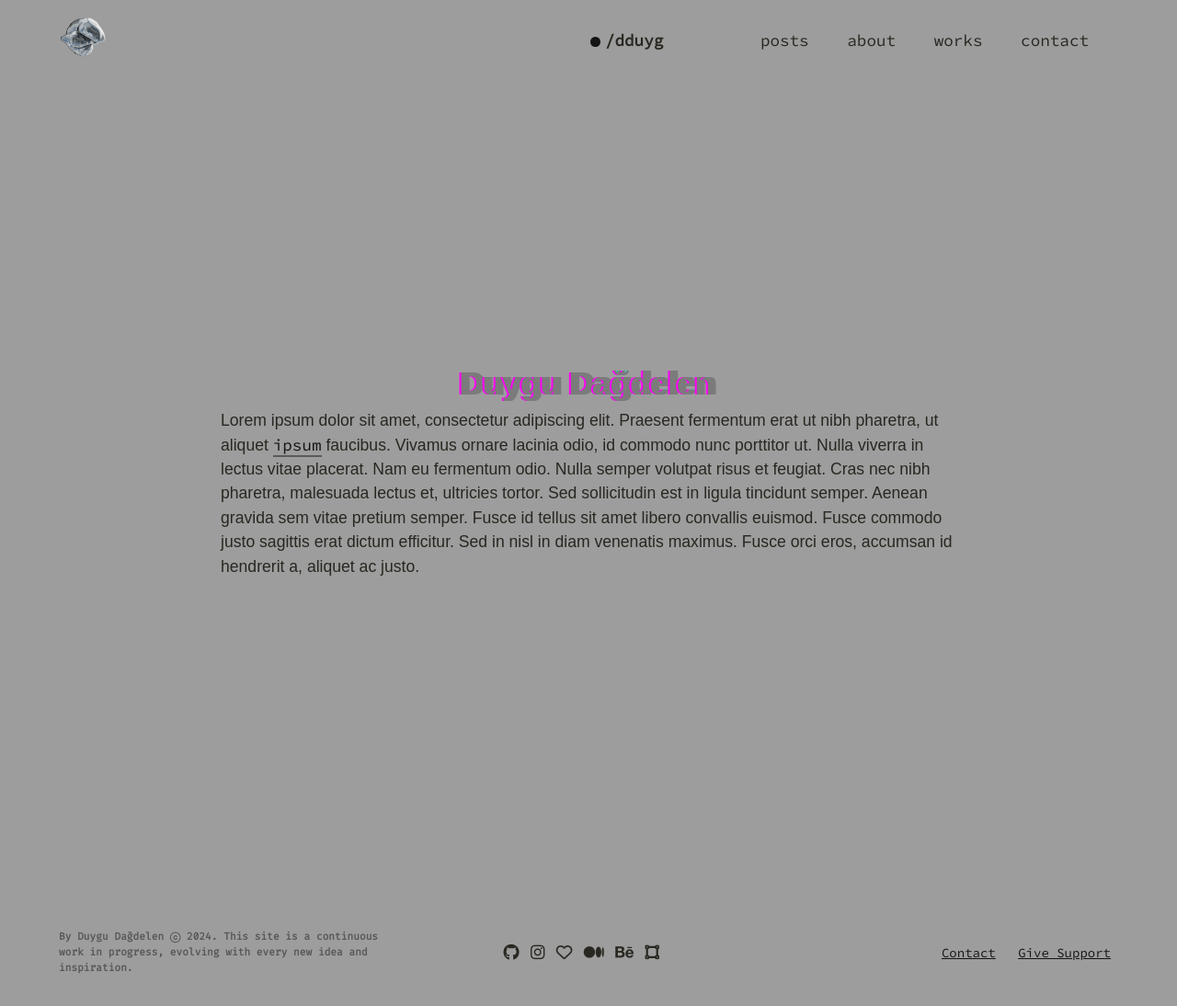
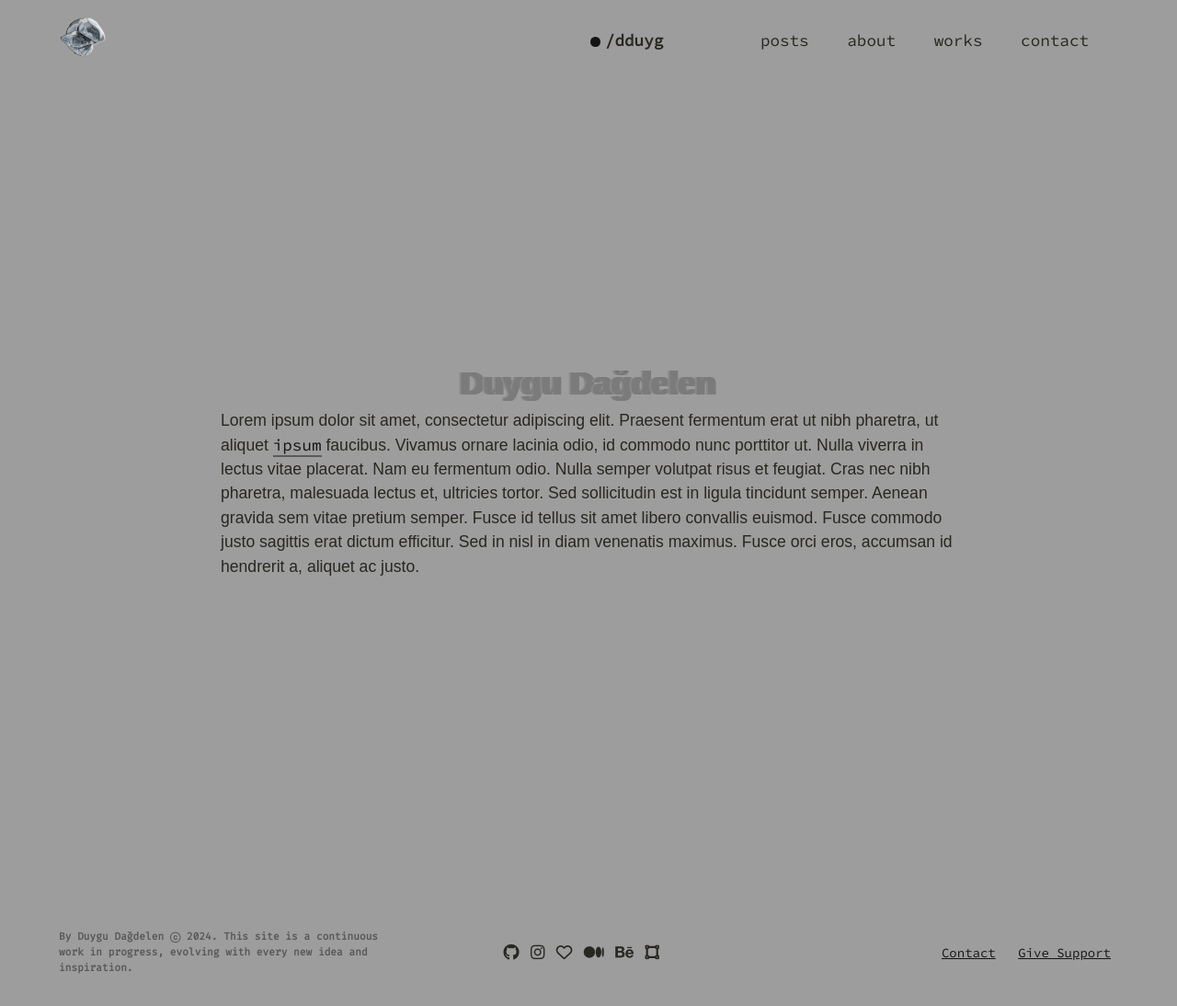
Before and after one commit to dduyg/duuuy, a Jekyll site: the page built from index.html, in a window 1280 px wide. Shown: the whole page at 92% size. Built offline with Jekyll 4.4.1, drawn with Linux system fonts in a browser that asks for light colours; nearby versions of some CDN libraries; some web fonts are replaced.

Commit message:
Update home.css

```diff
--- a/assets/home.css
+++ b/assets/home.css
@@ -31,11 +31,11 @@ h1 {
 }
 .glitch::before {
   left: 2px;
-  text-shadow: -2px 0 #00ffef;
+  text-shadow: -2px 0 #585858;
 }
 .glitch::after {
   left: -2px;
-  text-shadow: -2px 0 #ff00f7;
+  text-shadow: -2px 0 #898989;
 }
 @keyframes glitch-animation {
   0% { clip: rect(60px, 9999px, 33px, 0); }
```
